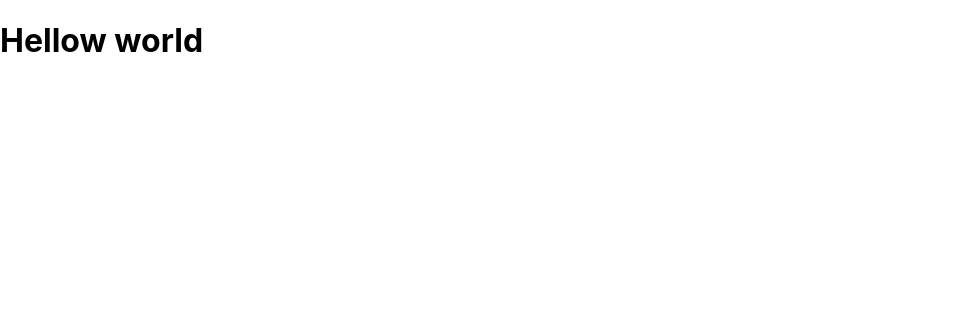
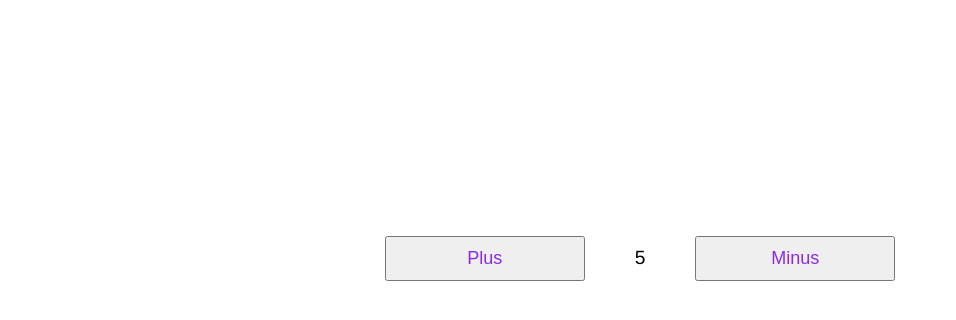
Before and after one commit to TashfeenRao/reactTrainingHooks, a React (Create React App) app: page / in a window 1280 px wide. Shown: the top 320 px of the page, without its empty margins (0-956 px from the left). Built offline with nearby package versions, Linux system fonts and the light colour scheme.

Commit message:
applied some style to component

```diff
--- a/src/App.js
+++ b/src/App.js
@@ -1,7 +1,10 @@
-
 function App() {
   return (
-  <h1>Hellow world</h1>
+    <div className="box">
+      <button>Plus</button>
+      <p>5</p>
+      <button>Minus</button>
+    </div>
   );
 }
 
--- a/src/index.css
+++ b/src/index.css
@@ -1,13 +1,20 @@
-body {
-  margin: 0;
-  font-family: -apple-system, BlinkMacSystemFont, 'Segoe UI', 'Roboto', 'Oxygen',
-    'Ubuntu', 'Cantarell', 'Fira Sans', 'Droid Sans', 'Helvetica Neue',
-    sans-serif;
-  -webkit-font-smoothing: antialiased;
-  -moz-osx-font-smoothing: grayscale;
+.box {
+  display: flex;
+  height: 500px;
+  align-items: center;
+  align-content: center;
+  justify-content: center;
 }
-
-code {
-  font-family: source-code-pro, Menlo, Monaco, Consolas, 'Courier New',
-    monospace;
+button {
+  margin: 50px;
+  padding: 10px;
+  color: blueviolet;
+  width: 200px;
+  font-size: large;
+  font-weight: 400;
 }
+p {
+  font-size: larger;
+  font-weight: 500;
+  font-family: "Franklin Gothic Medium", "Arial Narrow", Arial, sans-serif;
+}
```
